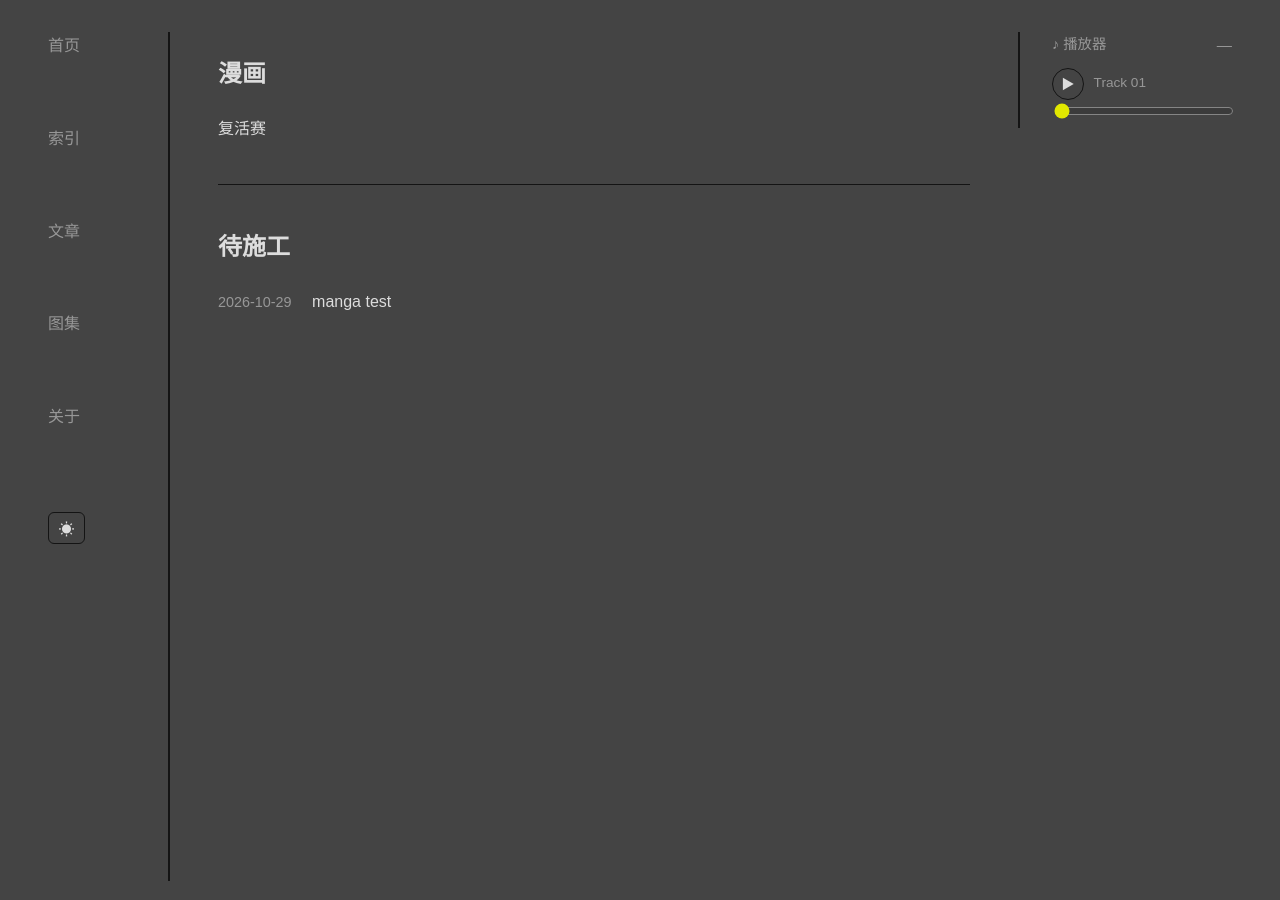
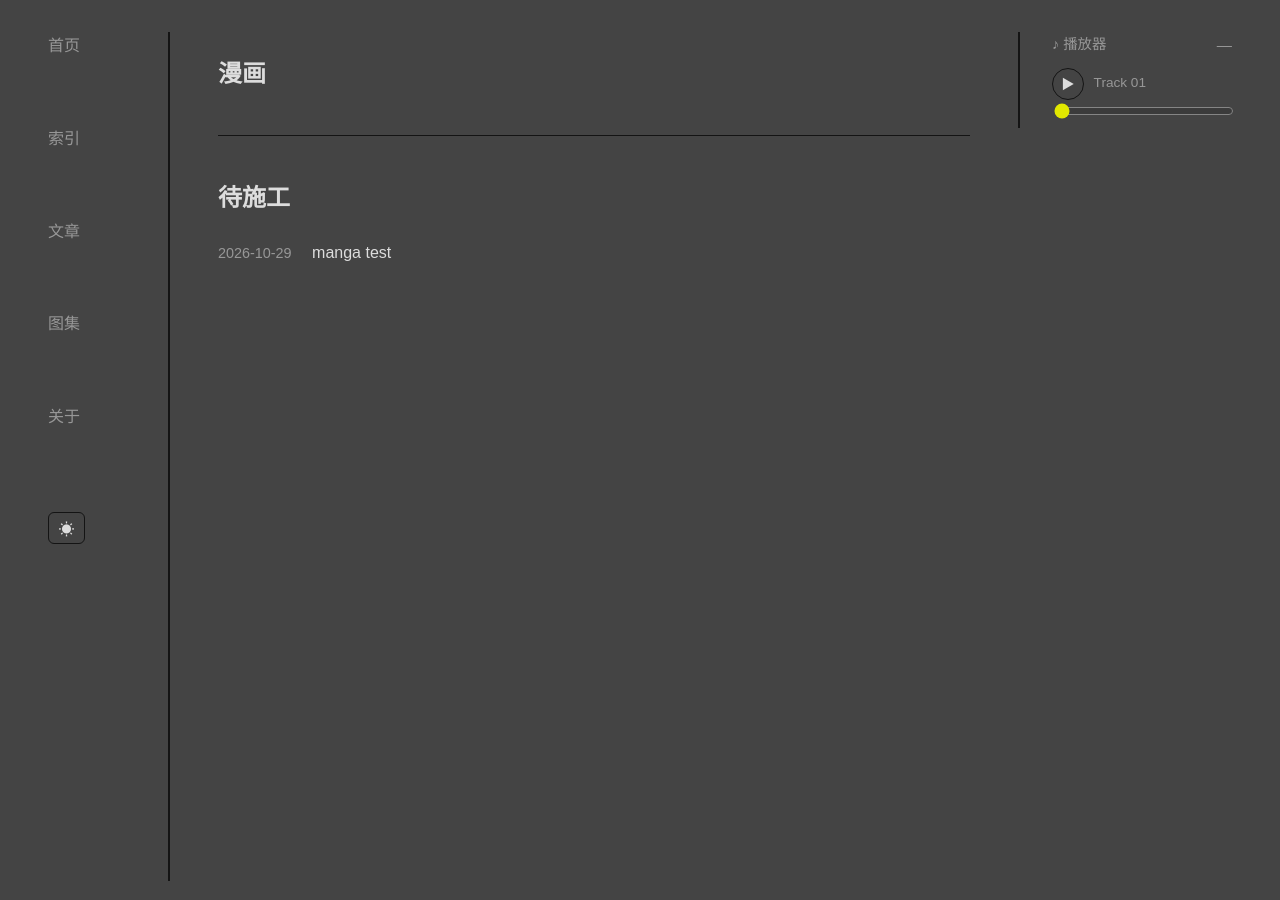
Before and after one commit to dtrmdrk/dtrmdrk.github.io, a Jekyll site: the page built from gallery.md, in a window 1280 px wide and 900 px high. Built offline with Jekyll 4.4.1, drawn with Linux system fonts in a browser that asks for light colours.

Commit message:
Update gallery.md

```diff
--- a/gallery.md
+++ b/gallery.md
@@ -5,10 +5,6 @@ permalink: /gallery/
 ---
 
 ## 漫画
-
-<ul class="post-list">
-  <li><a href="{{ '/gallery/manga/' | relative_url }}">复活赛</a></li>
-</ul>
 
 ---
 
```
